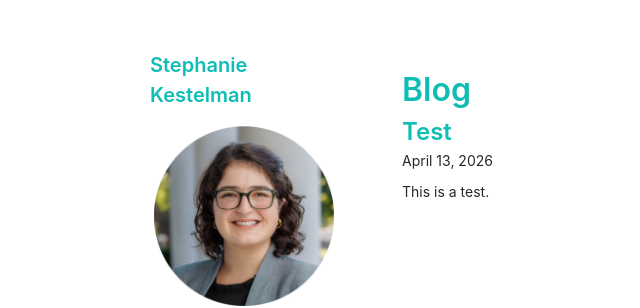
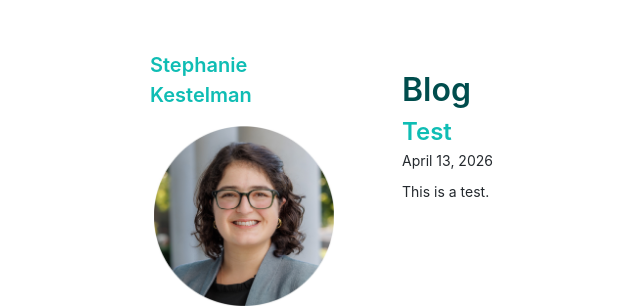
Before and after one commit to skestelman/skestelman.github.io, a Jekyll site: the page built from blog.md, in a window 1280 px wide. Shown: the top 308 px of the page, without its empty margins (18-658 px from the left). Built offline with Jekyll 4.4.1, drawn with Linux system fonts in a browser that asks for light colours.

Commit message:
Change heading colors in style.css
Updated heading colors for h1, h2, and h3 elements in the stylesheet.

```diff
--- a/css/style.css
+++ b/css/style.css
@@ -44,7 +44,15 @@ header {
 
 
 h1 {
-  color: #0FBDB4;
+  color: #004D4D;
+}
+
+h2 {
+  color: #0C9790;
+}
+
+h3 {
+  color: #096D68;
 }
 
 
@@ -62,10 +70,10 @@ img {
 
 
 .link-gray-dark:hover{color:#696E6E !important}
-.link-hover-blue:hover{color:#004D4D !important}
-.muted-link:hover{color:#004D4D !important;text-decoration:none}
-.ne{color:#00918B;font-weight:bold}.highlight
-.nl{color:#00918B;font-weight:bold}.highlight
+.link-hover-blue:hover{color:#0C9790 !important}
+.muted-link:hover{color:#096D68 !important;text-decoration:none}
+.ne{color:#096D68;font-weight:bold}.highlight
+.nl{color:#096D68;font-weight:bold}.highlight
 
 @media (max-width: 768px) {
   body {
```
